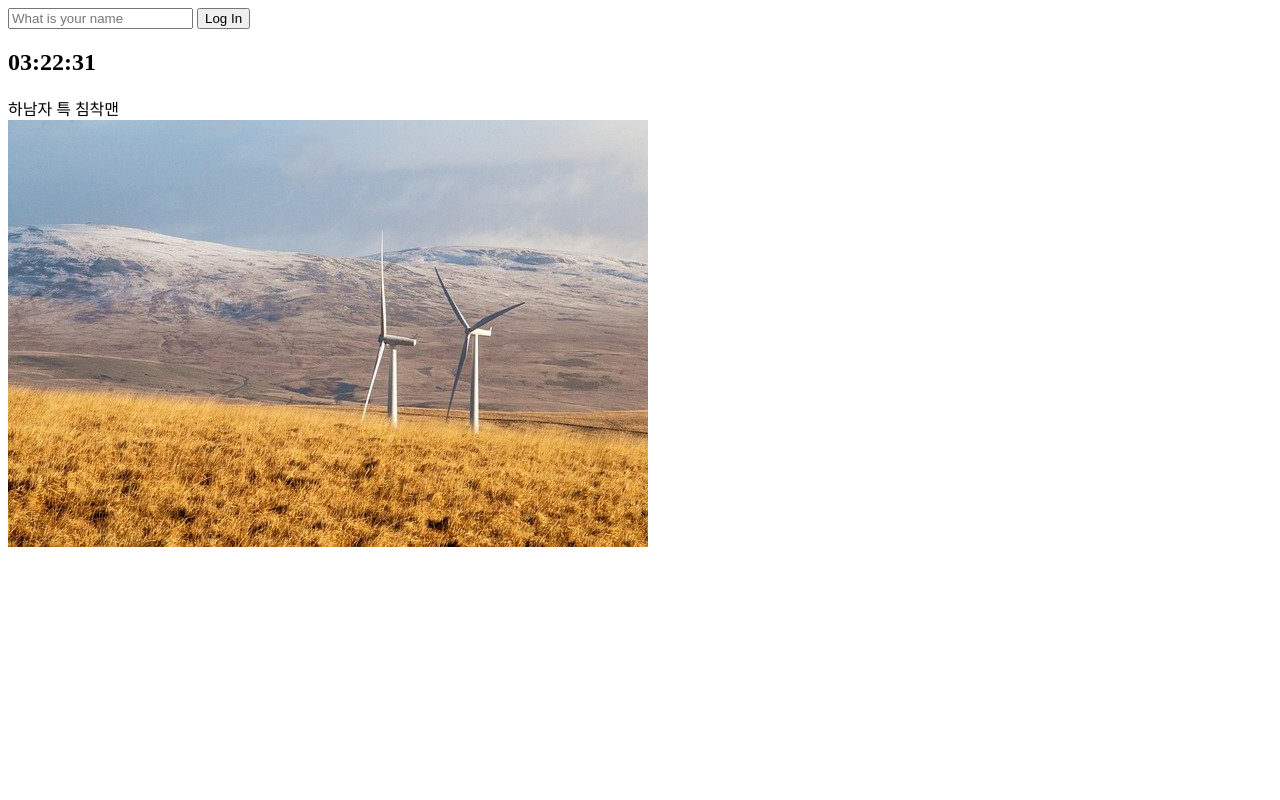
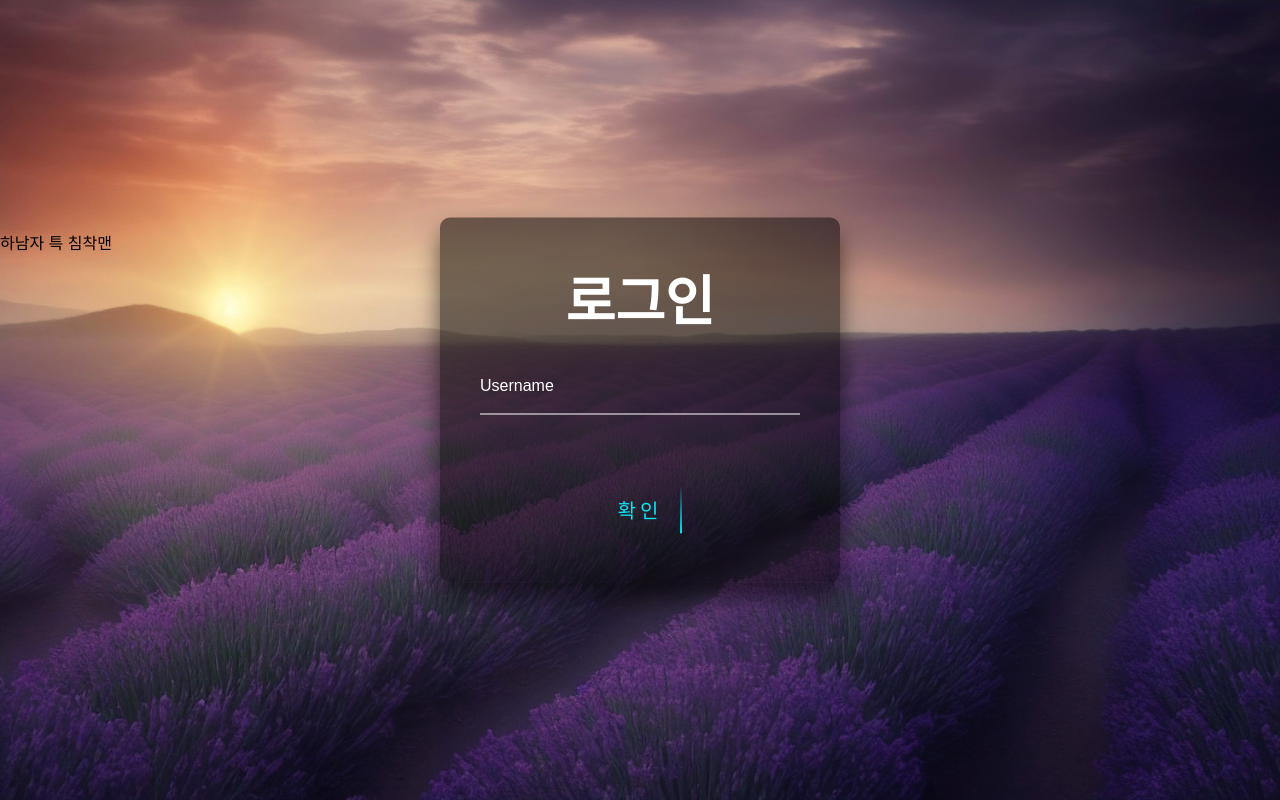
Before and after one commit to ssw6750/to-do-List, a plain HTML site: page index.html in a window 1280 px wide. Drawn offline with Linux system fonts and the light colour scheme.

Commit message:
css 편집

```diff
--- a/css/style.css
+++ b/css/style.css
@@ -1,3 +1,207 @@
 .hidden {
     display: none;
 }
+
+.fullImgBody {
+    background: url('../img/2.jpg') no-repeat center;
+    height: 100vh;
+    width: 100%;
+    background-size: cover;
+    margin: 0px;
+    padding: 0px;
+    font-family: 'Noto Sans KR', sans-serif;
+}
+
+
+.textCenterDiv {
+    width: inherit;
+    text-align: center;
+    padding-top: 18%;
+    /* font-weight:bolder; */
+
+}
+
+#greetingBox {
+    color:#fff;
+}
+
+#clock {
+    font-size: 172px;
+    margin: 0%;
+}
+
+#greeting {
+    font-weight: 500;
+    margin: 0%;
+    font-size: 56px;
+}
+
+/* 로그인 박스 구현 */
+.login-box {
+    position: absolute;
+    top: 50%;
+    left: 50%;
+    width: 400px;
+    padding: 40px;
+    transform: translate(-50%, -50%);
+    background: rgba(0, 0, 0, .5);
+    box-sizing: border-box;
+    box-shadow: 0 15px 25px rgba(0, 0, 0, .6);
+    border-radius: 10px;
+
+    font-size: 36px;
+}
+
+.login-box h2 {
+    margin: 0 0 30px;
+    padding: 0;
+    color: #fff;
+    text-align: center;
+}
+
+.login-box .user-box {
+    position: relative;
+}
+
+.login-box .user-box input {
+    width: 100%;
+    padding: 10px 0;
+    font-size: 16px;
+    color: #fff;
+    margin-bottom: 30px;
+    border: none;
+    border-bottom: 1px solid #fff;
+    outline: none;
+    background: transparent;
+}
+
+.login-box .user-box label {
+    position: absolute;
+    top: 0;
+    left: 0;
+    padding: 10px 0;
+    font-size: 16px;
+    color: #fff;
+    pointer-events: none;
+    transition: .5s;
+}
+
+.login-box .user-box input:focus~label,
+.login-box .user-box input:valid~label {
+    top: -20px;
+    left: 0;
+    color: #03e9f4;
+    font-size: 12px;
+}
+
+.login-box form a {
+    position: relative;
+    display: inline-block;
+    padding: 10px 20px;
+    color: #03e9f4;
+    font-size: 20px;
+    text-decoration: none;
+    text-transform: uppercase;
+    overflow: hidden;
+    transition: .5s;
+    margin-top: 40px;
+    letter-spacing: 4px
+}
+
+.login-box a:hover {
+    background: #03e9f4;
+    color: #fff;
+    border-radius: 5px;
+    box-shadow: 0 0 5px #03e9f4,
+        0 0 25px #03e9f4,
+        0 0 50px #03e9f4,
+        0 0 100px #03e9f4;
+}
+
+.login-box a span {
+    position: absolute;
+    display: block;
+}
+
+.login-box a span:nth-child(1) {
+    top: 0;
+    left: -100%;
+    width: 100%;
+    height: 2px;
+    background: linear-gradient(90deg, transparent, #03e9f4);
+    animation: btn-anim1 2s linear infinite;
+}
+
+@keyframes btn-anim1 {
+    0% {
+        left: -100%;
+    }
+
+    50%,
+    100% {
+        left: 100%;
+    }
+}
+
+.login-box a span:nth-child(2) {
+    top: -100%;
+    right: 0;
+    width: 2px;
+    height: 100%;
+    background: linear-gradient(180deg, transparent, #03e9f4);
+    animation: btn-anim2 2s linear infinite;
+    animation-delay: .5s
+}
+
+@keyframes btn-anim2 {
+    0% {
+        top: -100%;
+    }
+
+    50%,
+    100% {
+        top: 100%;
+    }
+}
+
+.login-box a span:nth-child(3) {
+    bottom: 0;
+    right: -100%;
+    width: 100%;
+    height: 2px;
+    background: linear-gradient(270deg, transparent, #03e9f4);
+    animation: btn-anim3 2s linear infinite;
+    animation-delay: 1s
+}
+
+@keyframes btn-anim3 {
+    0% {
+        right: -100%;
+    }
+
+    50%,
+    100% {
+        right: 100%;
+    }
+}
+
+.login-box a span:nth-child(4) {
+    bottom: -100%;
+    left: 0;
+    width: 2px;
+    height: 100%;
+    background: linear-gradient(360deg, transparent, #03e9f4);
+    animation: btn-anim4 2s linear infinite;
+    animation-delay: 1.5s
+}
+
+@keyframes btn-anim4 {
+    0% {
+        bottom: -100%;
+    }
+
+    50%,
+    100% {
+        bottom: 100%;
+    }
+}
--- a/index.html
+++ b/index.html
@@ -7,21 +7,42 @@
     <link rel="stylesheet" href="css/style.css">
     <title>Momentum</title>
 </head>
-<body>
-    <form id="login-form" class="hidden">
-        <input required maxlength="15" type="text" placeholder="What is your name"/>
-        <input type="submit" value="Log In">
-    </form>
-    <h2 id="clock">00:00:00</h2>
-    <h1 id="greeting" class="hidden"></h1>
+<body class="fullImgBody">
+    <div class="textCenterDiv">
+        <div id = "greetingBox" class="hidden">
+            <h2 id="clock">00:00</h2>
+            <h1 id="greeting"></h1>
+        </div>
+        <div class="login-box hidden">
+            <h2>로그인</h2>
+            <form id="login-form" name="myForm">
+                <div class="user-box">
+                    <input type="text" name="" required="">
+                    <label>Username</label>
+                </div>
+                <!-- <div class="user-box">
+                    <input type="password" name="" required="">
+                    <label>Password</label>
+                </div> -->
+                <a href="#" onclick="return onLoginSubmit(event)">
+                    <span></span>
+                    <span></span>
+                    <span></span>
+                    <span></span>
+                    확인
+                </a>
+            </form>
+        </div>
+    </div>
     <div id="quote">
         <span></span>
         <span></span>
     </div>
+
     <!-- <img src="img/0.jpeg" /> -->
     <script src="js/greetings.js"></script>
     <script src="js/clock.js"></script>
     <script src="js/quotes.js"></script>
-    <script src="js/background.js"></script>
+    <!-- <script src="js/background.js"></script> -->
 </body>
 </html>
--- a/js/clock.js
+++ b/js/clock.js
@@ -4,8 +4,7 @@ function getClock() {
   const date = new Date();
   const hours = String(date.getHours()).padStart(2, 0);
   const Minutes = String(date.getMinutes()).padStart(2, 0);
-  const seconds = String(date.getSeconds()).padStart(2, 0);
-  clock.innerText = `${hours}:${Minutes}:${seconds}`;
+  clock.innerText = `${hours}:${Minutes}`;
 }
 
 getClock();
--- a/js/greetings.js
+++ b/js/greetings.js
@@ -1,27 +1,31 @@
 const loginForm = document.querySelector("#login-form");
 const loginInput = document.querySelector("#login-form input");
 const greeting = document.querySelector("#greeting");
+const greetingBox = document.querySelector("#greetingBox");
+const loginBox = document.querySelector(".login-box");
 
 const HIDDEN_CLASSNAME = "hidden";
 const USERNAME_KEY = "username";
 
 function onLoginSubmit(event) {
   event.preventDefault();
-  loginForm.classList.add(HIDDEN_CLASSNAME);
+  // loginForm.classList.add(HIDDEN_CLASSNAME);
+  loginBox.classList.add(HIDDEN_CLASSNAME);
   const username = loginInput.value;
   localStorage.setItem(USERNAME_KEY, username);
   paintGreetings(username);
 }
 
 function paintGreetings(username) {
-  greeting.innerText = `Hello ${username}`;
-  greeting.classList.remove(HIDDEN_CLASSNAME);
+  greeting.innerText = `Hi ${username}!\u00a0\u00a0   ٩(◕ᗜ◕)و`;
+  greetingBox.classList.remove(HIDDEN_CLASSNAME);
 }
 
 const savedUsername = localStorage.getItem(USERNAME_KEY);
 
 if (savedUsername === null) {
-  loginForm.classList.remove(HIDDEN_CLASSNAME);
+  // loginForm.classList.remove(HIDDEN_CLASSNAME);
+  loginBox.classList.remove(HIDDEN_CLASSNAME);
   loginForm.addEventListener("submit", onLoginSubmit);
 } else {
   paintGreetings(savedUsername);
```
Also changed, not shown: img/1.jpg (renamed from img/1.jpeg), img/2.jpg (added), 2 other files.
